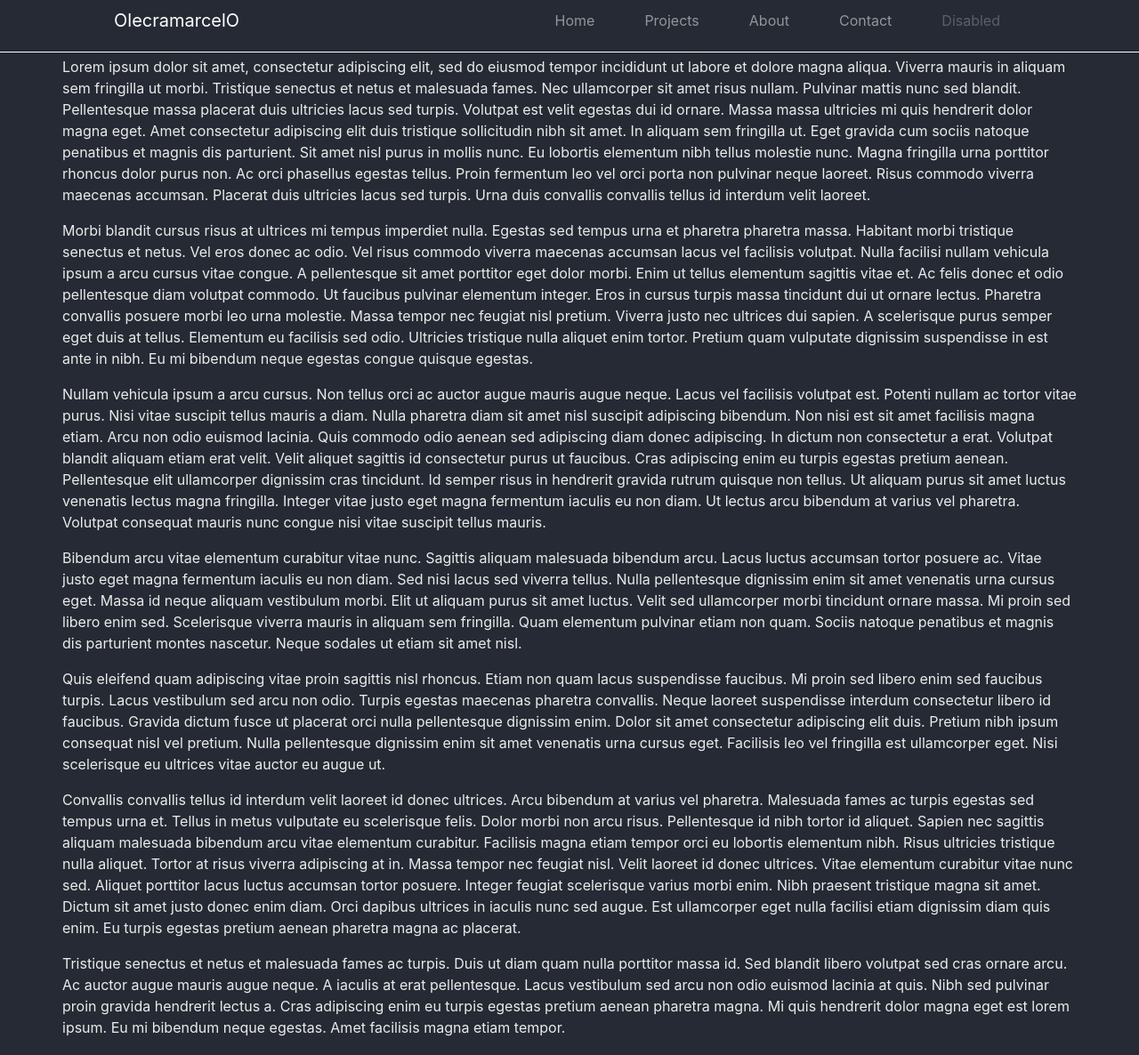
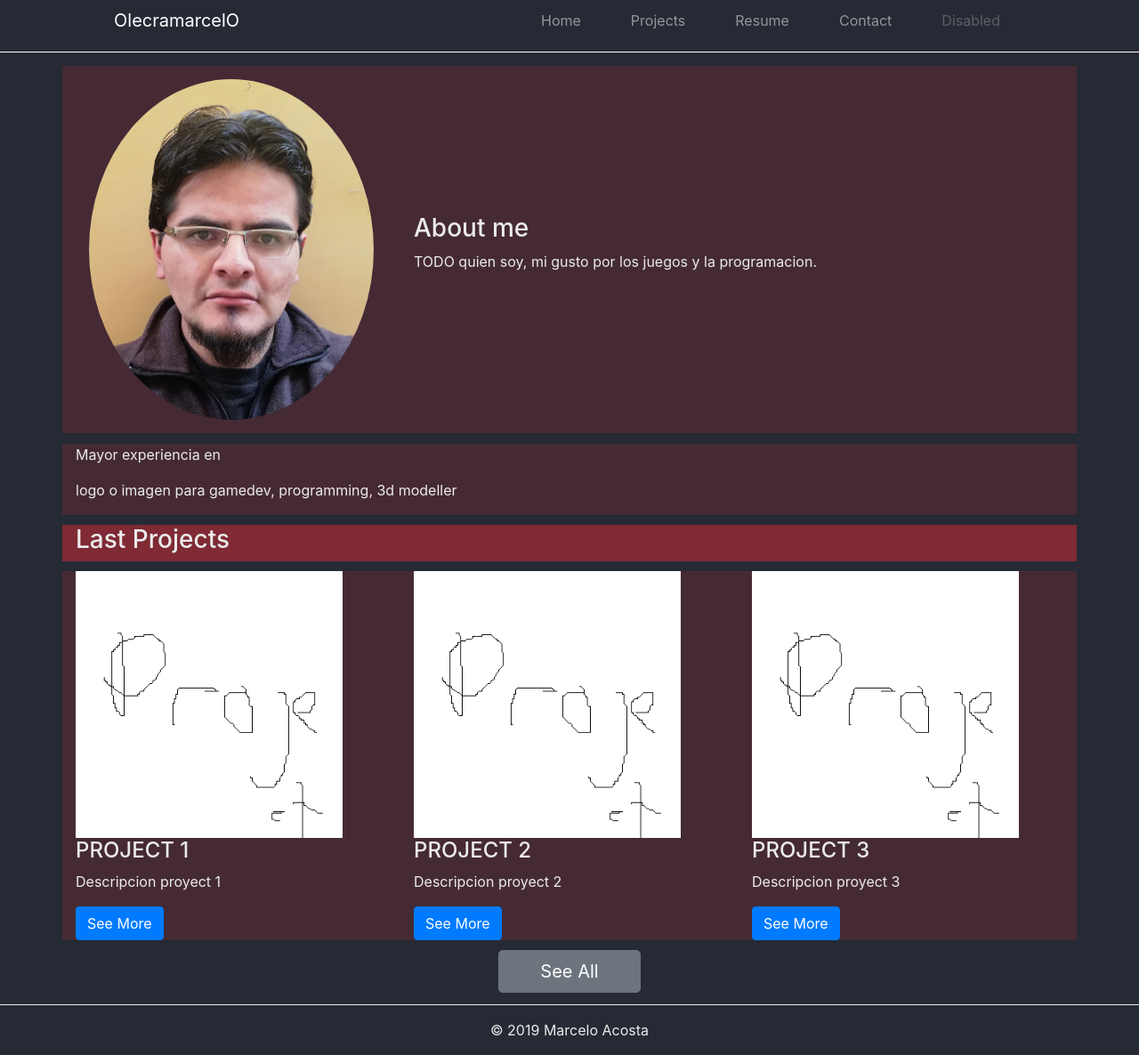
Before and after one commit to marcelOlecram/marcelOlecram.github.io, a plain HTML site: page index.html in a window 1280 px wide. Shown: the part 12-1198 px from the top of the page at 89% size. Drawn offline with Linux system fonts and the light colour scheme.

Commit message:
wip main page

```diff
--- a/css/main.css
+++ b/css/main.css
@@ -3,10 +3,14 @@ body {
     color: #ebebeb;
 }
 
+.row {
+    margin-top: 1%;
+}
+
 #temp {
     background: #252a34;
 }
-
+ /*NAVBAR*/
 #my-navbar {
     background-color: #252a34;
     border-bottom: solid 1px;
@@ -26,7 +30,34 @@ a.navbar-brand {
 div#navbarCollapse {
     margin-right: 10%;
 }
+/*NAVBAR*/
 
-section#about-me {
+section#main-section {
     padding-top: 75px;
 }
+
+img#portrait-img {
+    padding: 15px;
+    border-radius: 50%;
+    width: 100%;
+}
+
+img.img-project {
+    height: 300px;
+    min-width: 150px;
+}
+
+.diff1 {
+    background: #452a34;
+}
+
+.diff2 {
+    background: #7f2a34;
+}
+
+/*FOOTER*/
+footer {
+    margin-top: 1%;
+    border-top: solid 1px;
+    border-bottom-color: #fff;
+}
--- a/index.html
+++ b/index.html
@@ -17,22 +17,22 @@
 <body>
   <!--NAVBAR-->
   <nav class="navbar navbar-expand-md navbar-dark fixed-top" id="my-navbar">
-    <a class="navbar-brand" href="https://github.com/marcelOlecram">OlecramarcelO</a>
+    <a class="navbar-brand" href="https://marcelOlecram.github.io/">OlecramarcelO</a>
     <button class="navbar-toggler" type="button" data-toggle="collapse" data-target="#navbarCollapse" aria-controls="navbarCollapse" aria-expanded="false" aria-label="Toggle navigation">
       <span class="navbar-toggler-icon"></span>
     </button>
     <div class="collapse navbar-collapse" id="navbarCollapse">
       <ul class="navbar-nav ml-auto">
         <li class="nav-item">
-          <a class="nav-link" href="#">Home <span class="sr-only">(current)</span></a>
+          <a class="nav-link" href="https://marcelOlecram.github.io/">Home <span class="sr-only">(current)</span></a>
         </li>
-        <li class="nav-item">
+        <li class="nav-item disabled">
           <a class="nav-link" href="#">Projects</a>
         </li>
-        <li class="nav-item">
-            <a class="nav-link" href="#">About</a>
+        <li class="nav-item disabled">
+            <a class="nav-link" href="#">Resume</a>
         </li>
-        <li class="nav-item">
+        <li class="nav-item disabled">
             <a class="nav-link" href="#">Contact</a>
         </li>
         <li class="nav-item">
@@ -43,36 +43,95 @@
   </nav>
   <!--END NAVBAR-->
   <!--BODY-->
-  <section id="about-me">
-    <div class="container">
-      <div class="row">
-        <div class="md-12">
+  <div class="container">
+    <!--ABOUT ME-->
+    <section id="main-section">
+      <div class="row diff1 align-items-center">
+        <div class="col-md-4">
+          <img class="img-fluid" src="images/marcelo.png" alt="Marcelo Acosta" id="portrait-img">
+        </div>
+        <div class="col-md-8">
+          <h3>
+            About me
+          </h3>
           <p>
-            Lorem ipsum dolor sit amet, consectetur adipiscing elit, sed do eiusmod tempor incididunt ut labore et dolore magna aliqua. Viverra mauris in aliquam sem fringilla ut morbi. Tristique senectus et netus et malesuada fames. Nec ullamcorper sit amet risus nullam. Pulvinar mattis nunc sed blandit. Pellentesque massa placerat duis ultricies lacus sed turpis. Volutpat est velit egestas dui id ornare. Massa massa ultricies mi quis hendrerit dolor magna eget. Amet consectetur adipiscing elit duis tristique sollicitudin nibh sit amet. In aliquam sem fringilla ut. Eget gravida cum sociis natoque penatibus et magnis dis parturient. Sit amet nisl purus in mollis nunc. Eu lobortis elementum nibh tellus molestie nunc. Magna fringilla urna porttitor rhoncus dolor purus non. Ac orci phasellus egestas tellus. Proin fermentum leo vel orci porta non pulvinar neque laoreet. Risus commodo viverra maecenas accumsan. Placerat duis ultricies lacus sed turpis. Urna duis convallis convallis tellus id interdum velit laoreet.
-          </p>
-          <p>
-            Morbi blandit cursus risus at ultrices mi tempus imperdiet nulla. Egestas sed tempus urna et pharetra pharetra massa. Habitant morbi tristique senectus et netus. Vel eros donec ac odio. Vel risus commodo viverra maecenas accumsan lacus vel facilisis volutpat. Nulla facilisi nullam vehicula ipsum a arcu cursus vitae congue. A pellentesque sit amet porttitor eget dolor morbi. Enim ut tellus elementum sagittis vitae et. Ac felis donec et odio pellentesque diam volutpat commodo. Ut faucibus pulvinar elementum integer. Eros in cursus turpis massa tincidunt dui ut ornare lectus. Pharetra convallis posuere morbi leo urna molestie. Massa tempor nec feugiat nisl pretium. Viverra justo nec ultrices dui sapien. A scelerisque purus semper eget duis at tellus. Elementum eu facilisis sed odio. Ultricies tristique nulla aliquet enim tortor. Pretium quam vulputate dignissim suspendisse in est ante in nibh. Eu mi bibendum neque egestas congue quisque egestas.
-          </p>
-          <p>
-            Nullam vehicula ipsum a arcu cursus. Non tellus orci ac auctor augue mauris augue neque. Lacus vel facilisis volutpat est. Potenti nullam ac tortor vitae purus. Nisi vitae suscipit tellus mauris a diam. Nulla pharetra diam sit amet nisl suscipit adipiscing bibendum. Non nisi est sit amet facilisis magna etiam. Arcu non odio euismod lacinia. Quis commodo odio aenean sed adipiscing diam donec adipiscing. In dictum non consectetur a erat. Volutpat blandit aliquam etiam erat velit. Velit aliquet sagittis id consectetur purus ut faucibus. Cras adipiscing enim eu turpis egestas pretium aenean. Pellentesque elit ullamcorper dignissim cras tincidunt. Id semper risus in hendrerit gravida rutrum quisque non tellus. Ut aliquam purus sit amet luctus venenatis lectus magna fringilla. Integer vitae justo eget magna fermentum iaculis eu non diam. Ut lectus arcu bibendum at varius vel pharetra. Volutpat consequat mauris nunc congue nisi vitae suscipit tellus mauris.
-          </p>
-          <p>
-            Bibendum arcu vitae elementum curabitur vitae nunc. Sagittis aliquam malesuada bibendum arcu. Lacus luctus accumsan tortor posuere ac. Vitae justo eget magna fermentum iaculis eu non diam. Sed nisi lacus sed viverra tellus. Nulla pellentesque dignissim enim sit amet venenatis urna cursus eget. Massa id neque aliquam vestibulum morbi. Elit ut aliquam purus sit amet luctus. Velit sed ullamcorper morbi tincidunt ornare massa. Mi proin sed libero enim sed. Scelerisque viverra mauris in aliquam sem fringilla. Quam elementum pulvinar etiam non quam. Sociis natoque penatibus et magnis dis parturient montes nascetur. Neque sodales ut etiam sit amet nisl.
-          </p>
-          <p>
-            Quis eleifend quam adipiscing vitae proin sagittis nisl rhoncus. Etiam non quam lacus suspendisse faucibus. Mi proin sed libero enim sed faucibus turpis. Lacus vestibulum sed arcu non odio. Turpis egestas maecenas pharetra convallis. Neque laoreet suspendisse interdum consectetur libero id faucibus. Gravida dictum fusce ut placerat orci nulla pellentesque dignissim enim. Dolor sit amet consectetur adipiscing elit duis. Pretium nibh ipsum consequat nisl vel pretium. Nulla pellentesque dignissim enim sit amet venenatis urna cursus eget. Facilisis leo vel fringilla est ullamcorper eget. Nisi scelerisque eu ultrices vitae auctor eu augue ut.
-          </p>
-          <p>
-            Convallis convallis tellus id interdum velit laoreet id donec ultrices. Arcu bibendum at varius vel pharetra. Malesuada fames ac turpis egestas sed tempus urna et. Tellus in metus vulputate eu scelerisque felis. Dolor morbi non arcu risus. Pellentesque id nibh tortor id aliquet. Sapien nec sagittis aliquam malesuada bibendum arcu vitae elementum curabitur. Facilisis magna etiam tempor orci eu lobortis elementum nibh. Risus ultricies tristique nulla aliquet. Tortor at risus viverra adipiscing at in. Massa tempor nec feugiat nisl. Velit laoreet id donec ultrices. Vitae elementum curabitur vitae nunc sed. Aliquet porttitor lacus luctus accumsan tortor posuere. Integer feugiat scelerisque varius morbi enim. Nibh praesent tristique magna sit amet. Dictum sit amet justo donec enim diam. Orci dapibus ultrices in iaculis nunc sed augue. Est ullamcorper eget nulla facilisi etiam dignissim diam quis enim. Eu turpis egestas pretium aenean pharetra magna ac placerat.
-          </p>
-          <p>
-            Tristique senectus et netus et malesuada fames ac turpis. Duis ut diam quam nulla porttitor massa id. Sed blandit libero volutpat sed cras ornare arcu. Ac auctor augue mauris augue neque. A iaculis at erat pellentesque. Lacus vestibulum sed arcu non odio euismod lacinia at quis. Nibh sed pulvinar proin gravida hendrerit lectus a. Cras adipiscing enim eu turpis egestas pretium aenean pharetra magna. Mi quis hendrerit dolor magna eget est lorem ipsum. Eu mi bibendum neque egestas. Amet facilisis magna etiam tempor.
+            TODO quien soy, mi gusto por los juegos y la programacion.
           </p>
         </div>
       </div>
-    </div>
-  </section>
+    </section>
+    <!--END ABOUT ME-->
+    <!--EXPERIENCE-->
+    <section id="experience">
+      <div class="row diff1">
+          <div class="col-md-12">
+            <p>
+              Mayor experiencia en
+            </p>
+            <p>
+              logo o imagen para gamedev, programming, 3d modeller
+            </p>
+          </div>
+        </div>
+    </section>
+    <!--END EXPERIENCE-->
+    <!--LATEST PROJECTS-->
+    <section id="my-projects">
+      <div class="row diff2">
+        <div class="col-md-12">
+          <h3>
+            Last Projects
+          </h3>
+        </div>
+      </div>
+      <div class="row diff1">
+        <div class="col-md-4">
+          <img class="img-fluid img-project" src="images/project-temp-img.png" alt="PROJECT 1">
+          <h4>
+            PROJECT 1
+          </h4>
+          <p>
+            Descripcion proyect 1
+          </p>
+          <button class="btn btn-primary">See More</button>
+        </div>
+        <div class="col-md-4">
+          <img class="img-fluid img-project" src="images/project-temp-img.png" alt="PROJECT 2">
+          <h4>
+            PROJECT 2
+          </h4>
+          <p>
+              Descripcion proyect 2
+          </p>
+          <button class="btn btn-primary">See More</button>
+        </div>
+        <div class="col-md-4">
+          <img class="img-fluid img-project" src="images/project-temp-img.png" alt="PROJECT 3">
+          <h4>
+            PROJECT 3
+          </h4>
+          <p>
+              Descripcion proyect 3
+          </p>
+          <button class="btn btn-primary">See More</button>
+        </div>
+      </div>
+      <div class="row align-items-center">
+        <div class="col-md-2 offset-md-5">
+          <button class="btn btn-lg btn-block btn-secondary text-center">
+            See All
+          </button>
+        </div>
+      </div>
+    </section>
+    <!--END LATEST PROJECTS-->
+  </div>
   <!--END BODY-->
+  <!-- FOOTER -->
+  <footer>
+    <div class="text-center py-3">© 2019 Marcelo Acosta</div>
+  </footer>
+  <!-- END FOOTER -->
   <!--TEMPORAL IN PROGRESS MESSAGE-->
   <!--
     <div class="container" id="temp">
```
Also changed, not shown: images/marcelo.png (added), images/project-temp-img.png (added).
